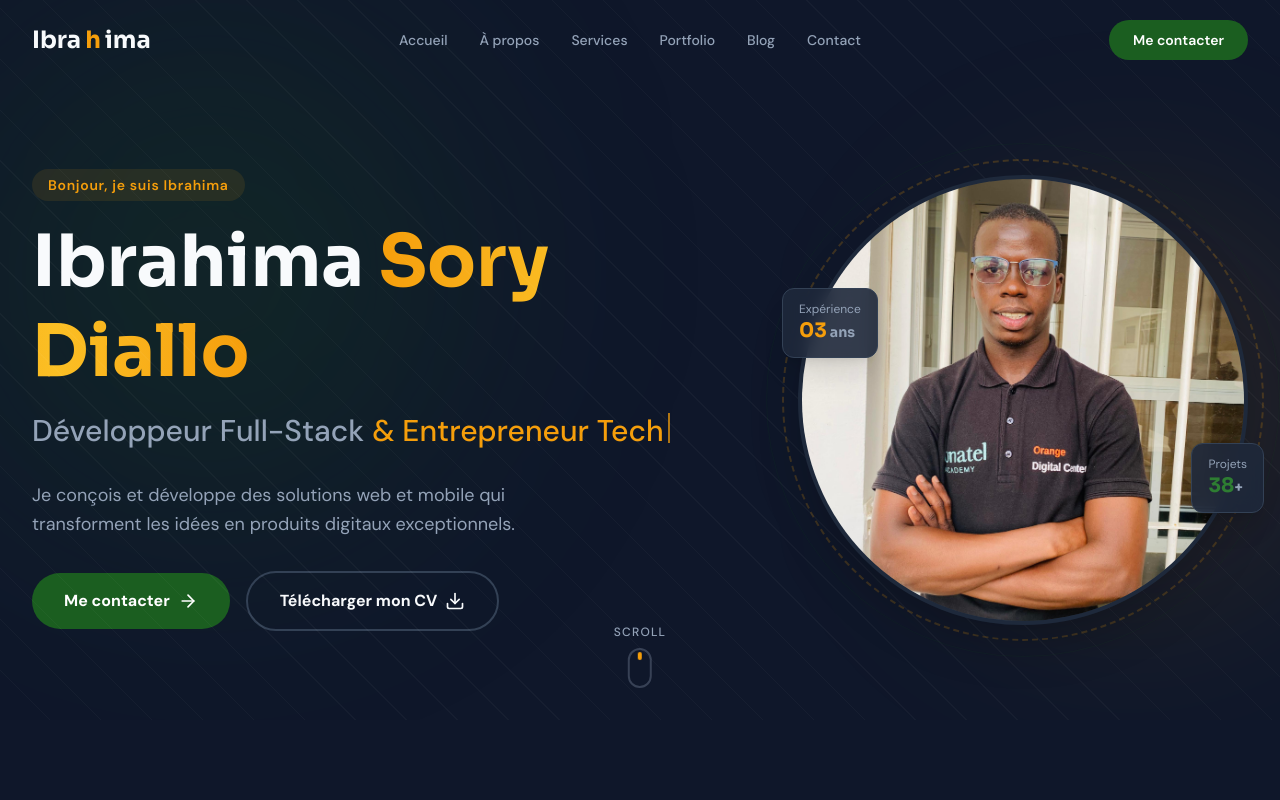
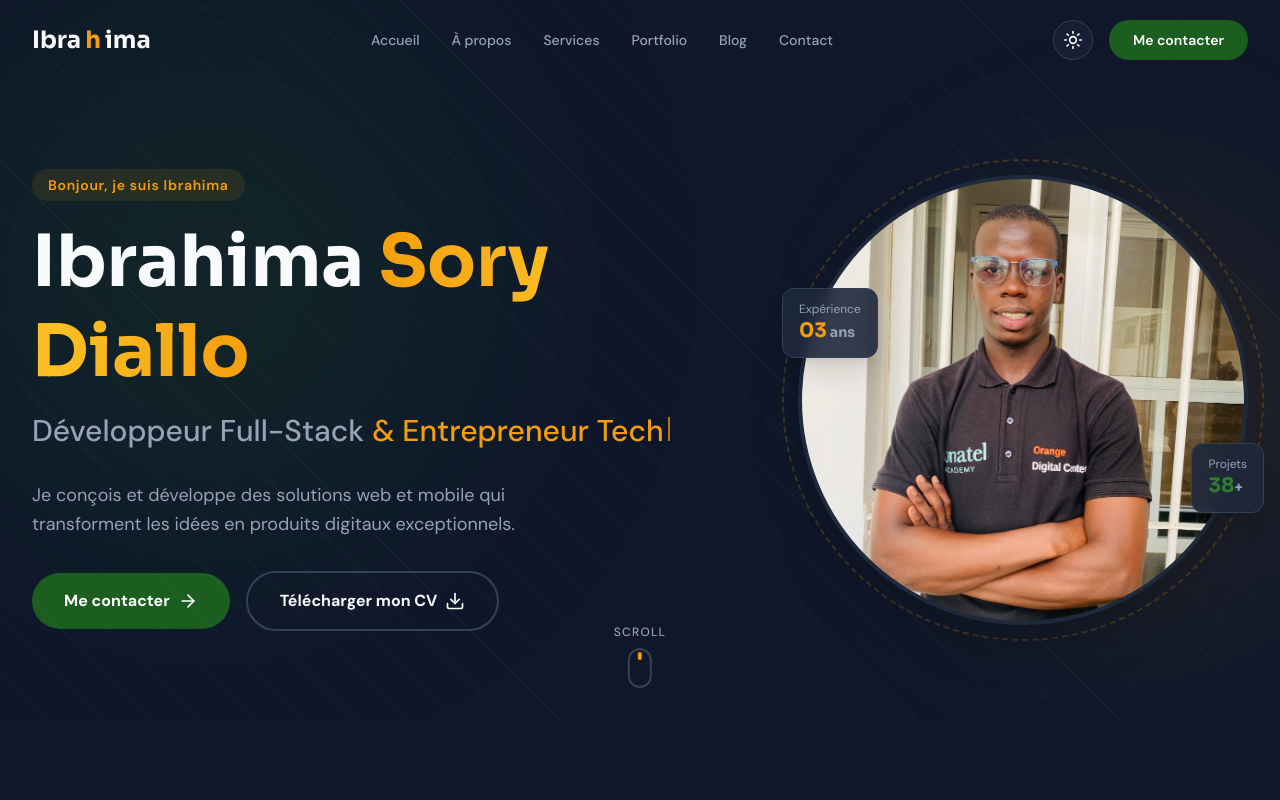
Before and after one commit to IbrahimaISIDev/ibrahima-diallo-portfolio-premium, a Next.js app: page / in a window 1280 px wide. Shown: the top 800 px of the page. Built offline with nearby package versions, Linux system fonts and the light colour scheme.

Commit message:
feat: add theme toggle (dark/light) and image lightbox for projects

```diff
--- a/app/globals.css
+++ b/app/globals.css
@@ -1,32 +1,65 @@
 @import "tailwindcss";
 
 @theme inline {
-  /* Colors - Premium Sénégal */
-  --color-primary: #1B5E20;
-  --color-primary-light: #2E7D32;
-  --color-primary-dark: #145218;
-  --color-secondary: #F59E0B;
-  --color-secondary-light: #FBBF24;
-  --color-secondary-dark: #D97706;
-  --color-accent: #DC2626;
-  --color-accent-light: #EF4444;
+  --color-primary: var(--primary);
+  --color-primary-light: var(--primary-light);
+  --color-primary-dark: var(--primary-dark);
+  --color-secondary: var(--secondary);
+  --color-secondary-light: var(--secondary-light);
+  --color-secondary-dark: var(--secondary-dark);
+  --color-accent: var(--accent);
+  --color-accent-light: var(--accent-light);
 
-  /* Dark theme surfaces */
-  --color-background: #0F172A;
-  --color-surface: #1E293B;
-  --color-surface-light: #334155;
-  --color-border: #334155;
-  --color-border-light: #475569;
+  --color-background: var(--background);
+  --color-surface: var(--surface);
+  --color-surface-light: var(--surface-light);
+  --color-border: var(--border);
+  --color-border-light: var(--border-light);
 
-  /* Text */
-  --color-foreground: #F8FAFC;
-  --color-muted: #94A3B8;
-  --color-muted-dark: #64748B;
+  --color-foreground: var(--foreground);
+  --color-muted: var(--muted);
+  --color-muted-dark: var(--muted-dark);
 
-  /* Fonts */
   --font-display: "Sora", system-ui, sans-serif;
   --font-body: "DM Sans", system-ui, sans-serif;
   --font-mono: "JetBrains Mono", "Fira Code", monospace;
+}
+
+@layer base {
+  :root {
+    --primary: #1B5E20;
+    --primary-light: #2E7D32;
+    --primary-dark: #145218;
+    --secondary: #F59E0B;
+    --secondary-light: #FBBF24;
+    --secondary-dark: #D97706;
+    --accent: #DC2626;
+    --accent-light: #EF4444;
+
+    --background: #0F172A;
+    --surface: #1E293B;
+    --surface-light: #334155;
+    --border: #334155;
+    --border-light: #475569;
+
+    --foreground: #F8FAFC;
+    --muted: #94A3B8;
+    --muted-dark: #64748B;
+  }
+
+  .light {
+    --background: #F8FAFC;
+    --surface: #FFFFFF;
+    --surface-light: #F1F5F9;
+    --border: #E2E8F0;
+    --border-light: #CBD5E1;
+
+    --foreground: #0F172A;
+    --muted: #475569;
+    --muted-dark: #1E293B;
+
+    /* Slightly soften primary for light mode if desired, or keep same */
+  }
 }
 
 /* Base styles */
@@ -48,11 +81,17 @@ body {
   -moz-osx-font-smoothing: grayscale;
 }
 
-h1, h2, h3, h4, h5, h6 {
+h1,
+h2,
+h3,
+h4,
+h5,
+h6 {
   font-family: var(--font-display);
 }
 
-code, pre {
+code,
+pre {
   font-family: var(--font-mono);
 }
 
--- a/app/layout.tsx
+++ b/app/layout.tsx
@@ -4,6 +4,7 @@ import Header from "@/components/layout/Header";
 import Footer from "@/components/layout/Footer";
 import PageTransition from "@/components/shared/PageTransition";
 import CustomCursor from "@/components/shared/CustomCursor";
+import { ThemeProvider } from "@/components/shared/ThemeProvider";
 import { siteConfig } from "@/lib/constants";
 import "./globals.css";
 
@@ -65,10 +66,17 @@ export default function RootLayout({
       <body
         className={`${dmSans.variable} ${sora.variable} ${jetbrainsMono.variable} antialiased`}
       >
-        <CustomCursor />
-        <Header />
-        <PageTransition>{children}</PageTransition>
-        <Footer />
+        <ThemeProvider
+          attribute="class"
+          defaultTheme="dark"
+          enableSystem
+          disableTransitionOnChange
+        >
+          <CustomCursor />
+          <Header />
+          <PageTransition>{children}</PageTransition>
+          <Footer />
+        </ThemeProvider>
       </body>
     </html>
   );
--- a/app/projects/[slug]/page.tsx
+++ b/app/projects/[slug]/page.tsx
@@ -3,6 +3,7 @@ import { notFound } from "next/navigation";
 import Link from "next/link";
 import { ArrowLeft, ExternalLink, Github } from "lucide-react";
 import { projects } from "@/data/projects";
+import LightboxImage from "@/components/shared/LightboxImage";
 
 interface Props {
   params: Promise<{ slug: string }>;
@@ -87,12 +88,14 @@ export default async function ProjectPage({ params }: Props) {
           </div>
         </header>
 
-        {/* Hero Image placeholder */}
-        <div className="mb-16 flex aspect-video items-center justify-center overflow-hidden rounded-2xl border border-border bg-gradient-to-br from-surface to-surface-light">
-          <span className="font-display text-3xl font-bold text-muted/20">
-            {project.title}
-          </span>
-        </div>
+        {/* Project Image */}
+        <section className="mb-16">
+          <LightboxImage
+            src={project.image}
+            alt={project.description}
+            title={project.title}
+          />
+        </section>
 
         {/* Case Study Content */}
         <div className="space-y-12">
--- a/components/layout/Header.tsx
+++ b/components/layout/Header.tsx
@@ -6,6 +6,7 @@ import { cn } from "@/lib/utils";
 import { navigationItems } from "@/data/navigation";
 import MobileMenu from "./MobileMenu";
 import ConfettiTrigger from "@/components/shared/ConfettiTrigger";
+import ThemeToggle from "@/components/shared/ThemeToggle";
 
 export default function Header() {
   const [scrolled, setScrolled] = useState(false);
@@ -61,20 +62,25 @@ export default function Header() {
               ))}
             </nav>
 
-            {/* CTA Button (desktop) */}
+            {/* Actions (desktop) */}
+            <div className="hidden items-center gap-4 lg:flex">
+              <ThemeToggle />
               <motion.a
                 href="#contact"
-              className="hidden rounded-full bg-primary px-6 py-2.5 text-sm font-semibold text-white transition-all duration-300 hover:bg-primary-light hover:shadow-lg hover:shadow-primary/25 lg:inline-flex"
+                className="rounded-full bg-primary px-6 py-2.5 text-sm font-semibold text-white transition-all duration-300 hover:bg-primary-light hover:shadow-lg hover:shadow-primary/25"
                 whileHover={{ scale: 1.05 }}
                 whileTap={{ scale: 0.95 }}
               >
                 Me contacter
               </motion.a>
+            </div>
 
             {/* Hamburger (mobile) */}
+            <div className="flex items-center gap-4 lg:hidden">
+              <ThemeToggle />
               <button
                 onClick={() => setMobileMenuOpen(!mobileMenuOpen)}
-              className="relative z-50 flex h-10 w-10 flex-col items-center justify-center gap-1.5 lg:hidden"
+                className="relative z-50 flex h-10 w-10 flex-col items-center justify-center gap-1.5"
                 aria-label="Toggle menu"
               >
                 <span
@@ -98,6 +104,7 @@ export default function Header() {
               </button>
             </div>
           </div>
+        </div>
       </motion.header>
 
       <MobileMenu
--- a/components/sections/Hero.tsx
+++ b/components/sections/Hero.tsx
@@ -96,7 +96,8 @@ export default function Hero() {
               </MagneticButton>
               <MagneticButton>
                 <a
-                  href="/cv.pdf"
+                  href="/cv/Ibrahima-Sory-Diallo-CV_1.pdf"
+                  download="Ibrahima-Sory-Diallo-CV.pdf"
                   target="_blank"
                   rel="noopener noreferrer"
                   className="group flex items-center gap-2 rounded-full border-2 border-border px-8 py-4 font-bold text-foreground transition-all hover:border-foreground hover:bg-surface"
--- /dev/null
+++ b/components/shared/LightboxImage.tsx
@@ -0,0 +1,54 @@
+"use client";
+
+import { useState } from "react";
+import Image from "next/image";
+import Lightbox from "yet-another-react-lightbox";
+import "yet-another-react-lightbox/styles.css";
+import { Zoom, Fullscreen } from "yet-another-react-lightbox/plugins";
+
+interface LightboxImageProps {
+    src: string;
+    alt: string;
+    title: string;
+}
+
+export default function LightboxImage({ src, alt, title }: LightboxImageProps) {
+    const [open, setOpen] = useState(false);
+
+    return (
+        <>
+            <div
+                className="group relative cursor-zoom-in overflow-hidden rounded-2xl border border-border bg-background shadow-2xl transition-all hover:border-secondary/30"
+                onClick={() => setOpen(true)}
+            >
+                <div className="relative aspect-video w-full overflow-hidden">
+                    <Image
+                        src={src}
+                        alt={alt}
+                        fill
+                        className="object-cover transition-transform duration-500 group-hover:scale-105"
+                        priority
+                    />
+                    <div className="absolute inset-0 bg-black/20 opacity-0 transition-opacity group-hover:opacity-100" />
+                    <div className="absolute inset-0 flex items-center justify-center opacity-0 transition-opacity group-hover:opacity-100">
+                        <div className="rounded-full bg-secondary/80 p-3 text-background shadow-lg backdrop-blur-sm">
+                            <span className="text-sm font-bold uppercase tracking-wider">Agrandir</span>
+                        </div>
+                    </div>
+                </div>
+            </div>
+
+            <Lightbox
+                open={open}
+                close={() => setOpen(false)}
+                slides={[{ src, title, description: alt }]}
+                plugins={[Zoom, Fullscreen]}
+                carousel={{ finite: true }}
+                styles={{
+                    container: { backgroundColor: "rgba(0, 0, 0, .9)" },
+                    slide: { padding: "40px" }
+                }}
+            />
+        </>
+    );
+}
--- /dev/null
+++ b/components/shared/ThemeProvider.tsx
@@ -0,0 +1,9 @@
+"use client";
+
+import * as React from "react";
+import { ThemeProvider as NextThemesProvider } from "next-themes";
+import { type ThemeProviderProps } from "next-themes";
+
+export function ThemeProvider({ children, ...props }: ThemeProviderProps) {
+    return <NextThemesProvider {...props}>{children}</NextThemesProvider>;
+}
--- /dev/null
+++ b/components/shared/ThemeToggle.tsx
@@ -0,0 +1,45 @@
+"use client";
+
+import { useTheme } from "next-themes";
+import { motion, AnimatePresence } from "framer-motion";
+import { Sun, Moon } from "lucide-react";
+import { useEffect, useState } from "react";
+
+export default function ThemeToggle() {
+    const { theme, setTheme, resolvedTheme } = useTheme();
+    const [mounted, setMounted] = useState(false);
+
+    // Avoid hydration mismatch
+    useEffect(() => {
+        setMounted(true);
+    }, []);
+
+    if (!mounted) return (
+        <div className="h-10 w-10 rounded-full border border-border bg-surface/50" />
+    );
+
+    const isDark = resolvedTheme === "dark";
+
+    return (
+        <motion.button
+            onClick={() => setTheme(isDark ? "light" : "dark")}
+            className="relative h-10 w-10 rounded-full border border-border bg-surface/50 p-2 text-foreground transition-colors hover:border-secondary hover:bg-surface"
+            whileHover={{ scale: 1.05 }}
+            whileTap={{ scale: 0.95 }}
+            aria-label="Changer de thème"
+        >
+            <AnimatePresence mode="wait" initial={false}>
+                <motion.div
+                    key={theme}
+                    initial={{ y: 10, opacity: 0, rotate: -45 }}
+                    animate={{ y: 0, opacity: 1, rotate: 0 }}
+                    exit={{ y: -10, opacity: 0, rotate: 45 }}
+                    transition={{ duration: 0.2 }}
+                    className="flex h-full w-full items-center justify-center"
+                >
+                    {isDark ? <Sun size={20} /> : <Moon size={20} />}
+                </motion.div>
+            </AnimatePresence>
+        </motion.button>
+    );
+}
--- a/components/shared/Typewriter.tsx
+++ b/components/shared/Typewriter.tsx
@@ -1,31 +1,51 @@
 "use client";
 
 import { motion, useMotionValue, useTransform, animate } from "framer-motion";
-import { useEffect } from "react";
+import { useEffect, useState } from "react";
 
-export default function Typewriter({ text }: { text: string }) {
+export default function Typewriter({
+    text,
+    delay = 1,
+    duration = 3,
+    className = "",
+    hideCursorOnComplete = false
+}: {
+    text: string;
+    delay?: number;
+    duration?: number;
+    className?: string;
+    hideCursorOnComplete?: boolean;
+}) {
     const count = useMotionValue(0);
     const rounded = useTransform(count, (latest) => Math.round(latest));
     const displayText = useTransform(rounded, (latest) => text.slice(0, latest));
+    const [isFinished, setIsFinished] = useState(false);
 
     useEffect(() => {
         const controls = animate(count, text.length, {
             type: "tween",
-            duration: 3,
+            duration: duration,
             ease: "easeInOut",
-            delay: 1,
+            delay: delay,
+            onComplete: () => {
+                if (hideCursorOnComplete) {
+                    setIsFinished(true);
+                }
+            }
         });
         return controls.stop;
-    }, [count, text.length]);
+    }, [count, text.length, delay, duration, hideCursorOnComplete]);
 
     return (
-        <span className="inline-flex">
-            <motion.span>{displayText}</motion.span>
-            <motion.span
-                animate={{ opacity: [0, 1, 0] }}
-                transition={{ duration: 0.8, repeat: Infinity, ease: "linear" }}
-                className="ml-1 inline-block h-[1em] w-[2px] bg-secondary"
-            />
+        <span className="inline-flex items-baseline">
+            <motion.span className={className}>{displayText}</motion.span>
+            {!isFinished && (
+                <motion.span
+                    animate={{ opacity: [0, 1, 0] }}
+                    transition={{ duration: 0.8, repeat: Infinity, ease: "linear" }}
+                    className="ml-1 inline-block h-[0.8em] w-[2px] bg-secondary"
+                />
+            )}
         </span>
     );
 }
--- a/package.json
+++ b/package.json
@@ -15,10 +15,12 @@
     "lucide-react": "^0.563.0",
     "next": "16.1.5",
     "next-intl": "^4.7.0",
+    "next-themes": "^0.4.6",
     "react": "19.2.3",
     "react-dom": "19.2.3",
     "resend": "^6.8.0",
-    "tailwind-merge": "^3.4.0"
+    "tailwind-merge": "^3.4.0",
+    "yet-another-react-lightbox": "^3.28.0"
   },
   "devDependencies": {
     "@tailwindcss/postcss": "^4",
```
Also changed, not shown: 2 other files (tests, documents, lock files or other folders). Lines whose indentation alone changed are shown as unchanged.
